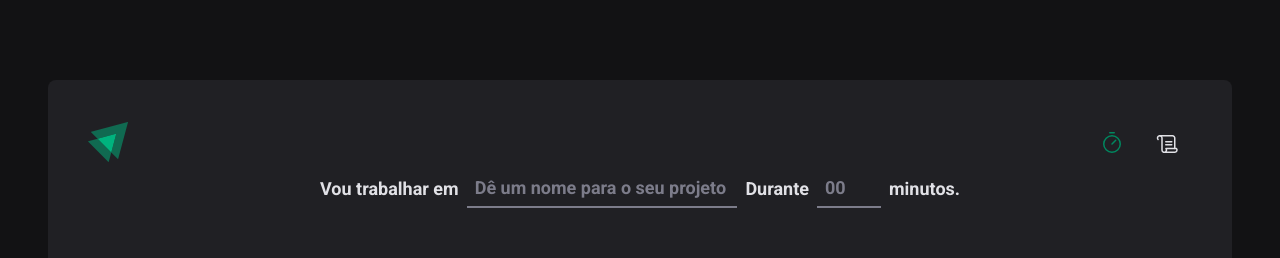
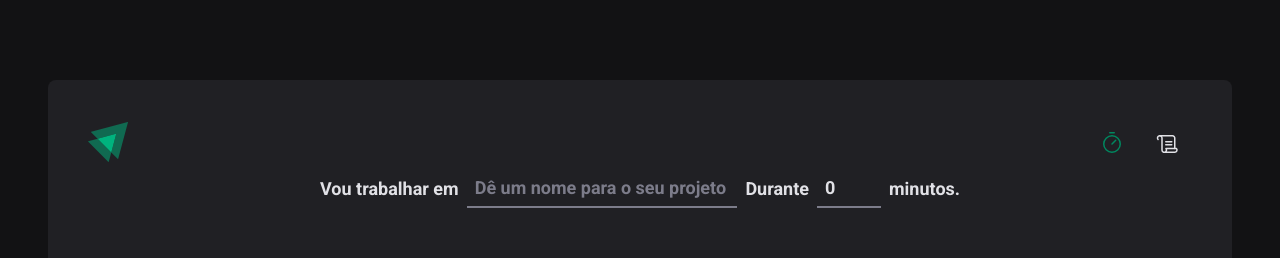
Before and after one commit to gabriel06089/02-ignite-timer, a React (Vite) app: page / in a window 1280 px wide. Shown: the top 258 px of the page. Built offline with nearby package versions, Linux system fonts and the light colour scheme.

Commit message:
Resetando form

```diff
--- a/src/pages/Home/index.tsx
+++ b/src/pages/Home/index.tsx
@@ -20,13 +20,21 @@
     .max(60, 'O ciclo precisa ser de no máximo 60 minutos.'),
 })
 
+type NewCycleFormData = zod.infer<typeof newCycleFormValidationSchema>
 export function Home() {
-  const { register, handleSubmit, watch } = useForm({
+  const { register, handleSubmit, watch, reset } = useForm<NewCycleFormData>({
     resolver: zodResolver(newCycleFormValidationSchema),
+    defaultValues: {
+      task: '',
+      minutesAmount: 0,
+    },
   })
-  function handleCreateNewCycle(data: any) {}
+  function handleCreateNewCycle(data: NewCycleFormData) {
+    reset()
+  }
   const task = watch('task')
   const isSubmitDisable = !task
+
   return (
     <HomeContainer>
       <form onSubmit={handleSubmit(handleCreateNewCycle)} action="">
```
